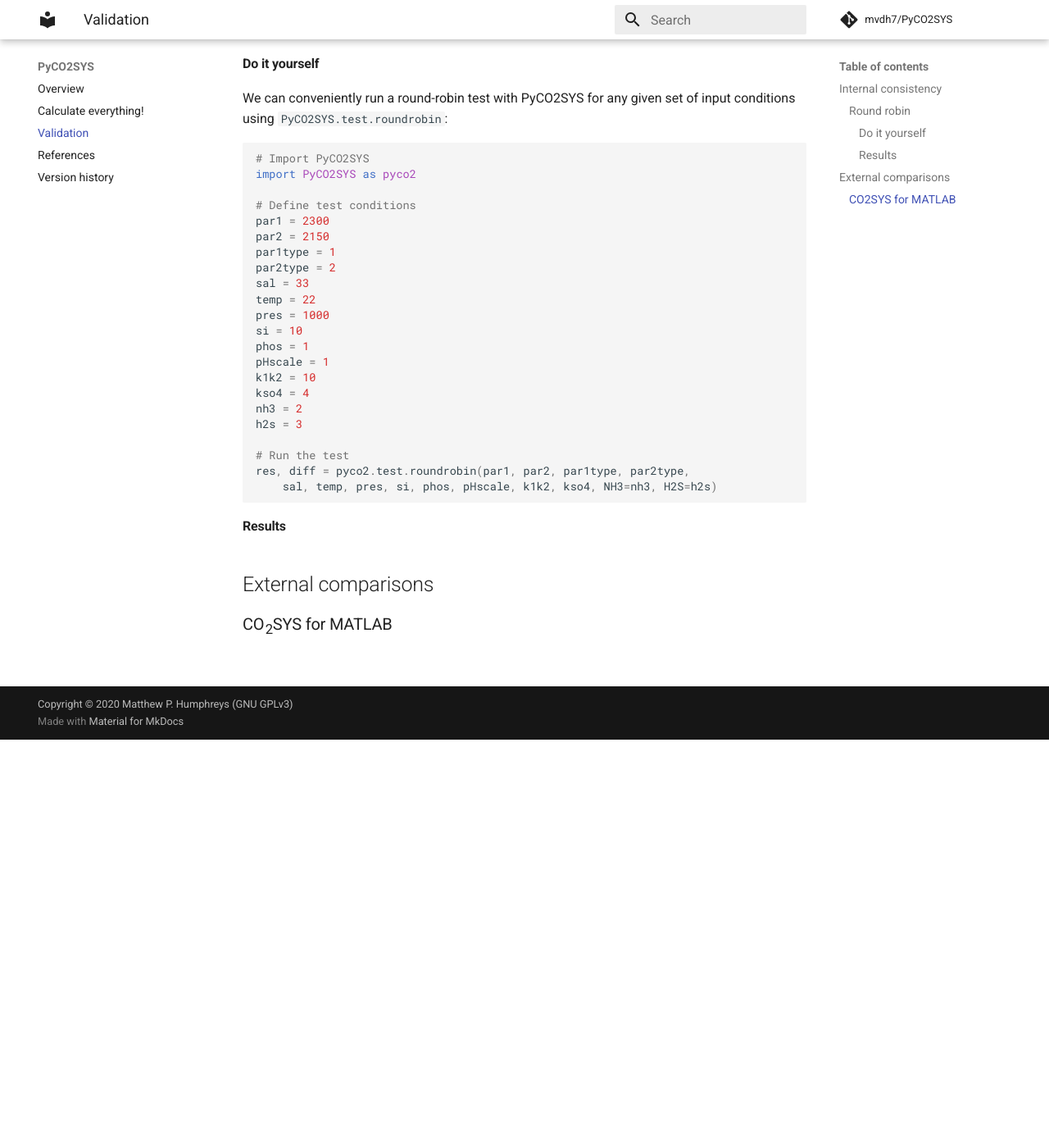
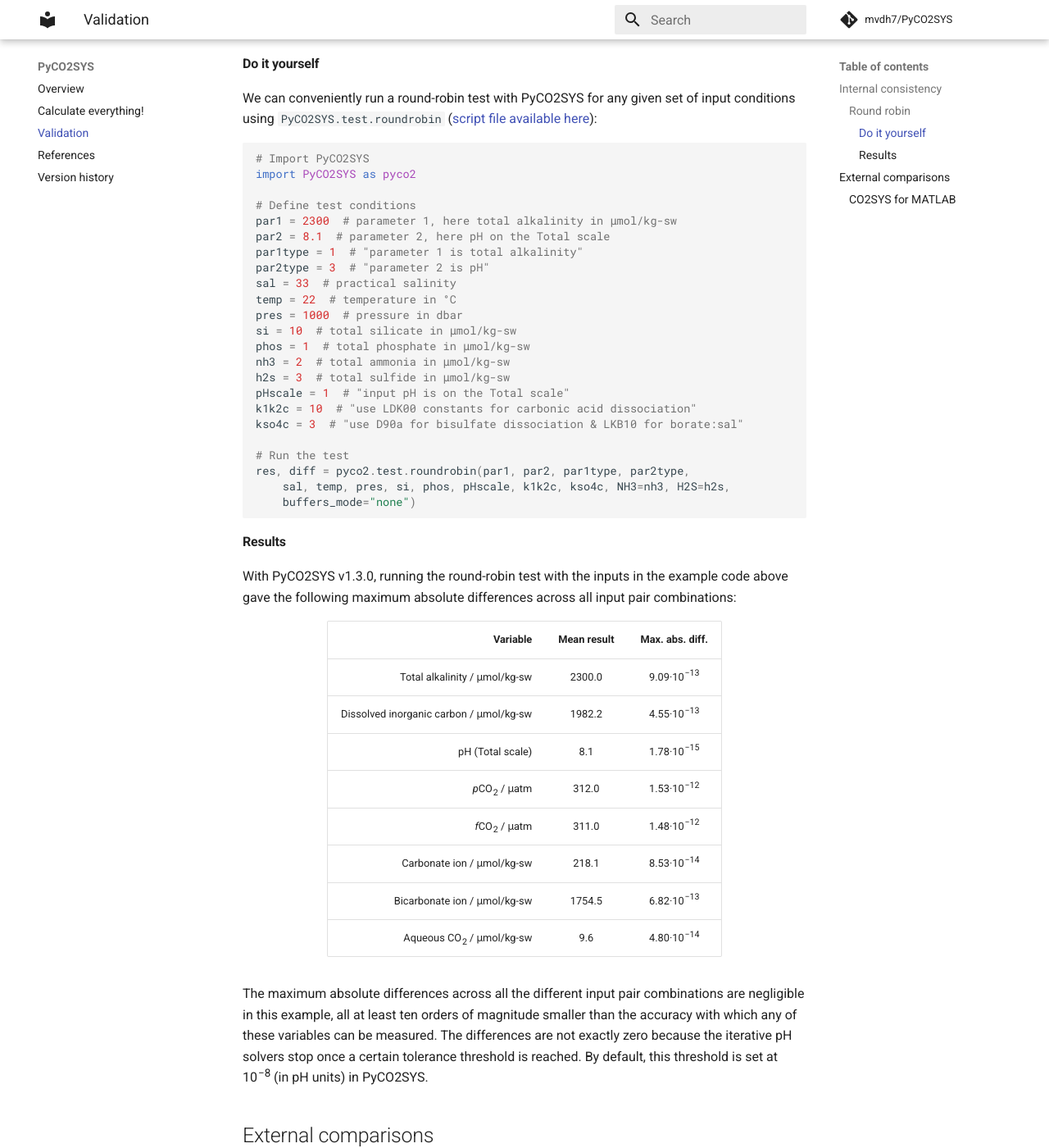
Before and after one commit to mvdh7/PyCO2SYS, an MkDocs documentation site: the page built from docs/validate.md, in a window 1280 px wide and 1400 px high, scrolled down 498 px. Shown: the whole window at 82% size. Built offline with MkDocs 1.6.1 and Material for MkDocs 9.7.7, drawn with Linux system fonts in a browser that asks for light colours; comment, search, counter and statistics services are not loaded.

Commit message:
Carry out and explain round-robin test

```diff
--- a/docs/validate.md
+++ b/docs/validate.md
@@ -10,33 +10,52 @@ PyCO2SYS can solve the marine carbonate system from any valid pair of total alka
 
 #### Do it yourself
 
-We can conveniently run a round-robin test with PyCO2SYS for any given set of input conditions using `PyCO2SYS.test.roundrobin`:
+We can conveniently run a round-robin test with PyCO2SYS for any given set of input conditions using `PyCO2SYS.test.roundrobin` ([script file available here](https://github.com/mvdh7/PyCO2SYS/blob/master/examples/round-robin.py)):
 
     :::python
     # Import PyCO2SYS
     import PyCO2SYS as pyco2
 
     # Define test conditions
-    par1 = 2300
-    par2 = 2150
-    par1type = 1
-    par2type = 2
-    sal = 33
-    temp = 22
-    pres = 1000
-    si = 10
-    phos = 1
-    pHscale = 1
-    k1k2 = 10
-    kso4 = 4
-    nh3 = 2
-    h2s = 3
+    par1 = 2300  # parameter 1, here total alkalinity in μmol/kg-sw
+    par2 = 8.1  # parameter 2, here pH on the Total scale
+    par1type = 1  # "parameter 1 is total alkalinity"
+    par2type = 3  # "parameter 2 is pH"
+    sal = 33  # practical salinity
+    temp = 22  # temperature in °C
+    pres = 1000  # pressure in dbar
+    si = 10  # total silicate in μmol/kg-sw
+    phos = 1  # total phosphate in μmol/kg-sw
+    nh3 = 2  # total ammonia in μmol/kg-sw
+    h2s = 3  # total sulfide in μmol/kg-sw
+    pHscale = 1  # "input pH is on the Total scale"
+    k1k2c = 10  # "use LDK00 constants for carbonic acid dissociation"
+    kso4c = 3  # "use D90a for bisulfate dissociation & LKB10 for borate:sal"
 
     # Run the test
     res, diff = pyco2.test.roundrobin(par1, par2, par1type, par2type,
-        sal, temp, pres, si, phos, pHscale, k1k2, kso4, NH3=nh3, H2S=h2s)
+        sal, temp, pres, si, phos, pHscale, k1k2c, kso4c, NH3=nh3, H2S=h2s,
+        buffers_mode="none")
 
 #### Results
+
+With PyCO2SYS v1.3.0, running the round-robin test with the inputs in the example code above gave the following maximum absolute differences across all input pair combinations:
+
+<div style="text-align:center">
+<!-- HTML for table generated with examples/round-robin.py --><table>
+<tr><th style="text-align:right">Variable</th><th style="text-align:center">Mean result</th><th style="text-align:center">Max. abs. diff.</th></tr>
+<tr><td style="text-align:right">Total alkalinity / μmol/kg-sw</td><td style="text-align:center">2300.0</td><td style="text-align:center">9.09·10<sup>−13</sup></td></tr>
+<tr><td style="text-align:right">Dissolved inorganic carbon / μmol/kg-sw</td><td style="text-align:center">1982.2</td><td style="text-align:center">4.55·10<sup>−13</sup></td></tr>
+<tr><td style="text-align:right">pH (Total scale)</td><td style="text-align:center">8.1</td><td style="text-align:center">1.78·10<sup>−15</sup></td></tr>
+<tr><td style="text-align:right"><i>p</i>CO<sub>2</sub> / μatm</td><td style="text-align:center">312.0</td><td style="text-align:center">1.53·10<sup>−12</sup></td></tr>
+<tr><td style="text-align:right"><i>f</i>CO<sub>2</sub> / μatm</td><td style="text-align:center">311.0</td><td style="text-align:center">1.48·10<sup>−12</sup></td></tr>
+<tr><td style="text-align:right">Carbonate ion / μmol/kg-sw</td><td style="text-align:center">218.1</td><td style="text-align:center">8.53·10<sup>−14</sup></td></tr>
+<tr><td style="text-align:right">Bicarbonate ion / μmol/kg-sw</td><td style="text-align:center">1754.5</td><td style="text-align:center">6.82·10<sup>−13</sup></td></tr>
+<tr><td style="text-align:right">Aqueous CO<sub>2</sub> / μmol/kg-sw</td><td style="text-align:center">9.6</td><td style="text-align:center">4.80·10<sup>−14</sup></td></tr>
+</table>
+</div>
+
+The maximum absolute differences across all the different input pair combinations are negligible in this example, all at least ten orders of magnitude smaller than the accuracy with which any of these variables can be measured.  The differences are not exactly zero because the iterative pH solvers stop once a certain tolerance threshold is reached.  By default, this threshold is set at 10<sup>−8</sup> (in pH units) in PyCO2SYS.
 
 ## External comparisons
 
```
Also changed, not shown: examples/results/round-robin.md (added, +11 -0 lines), 2 other files.
